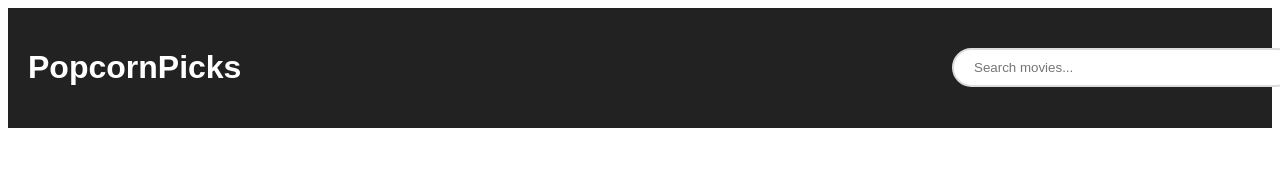
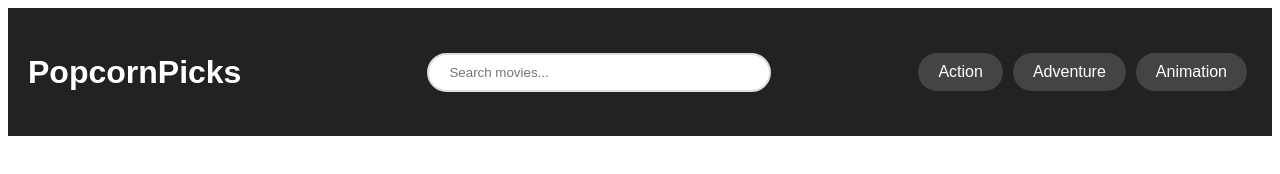
Before and after one commit to Brian-K-Gathui/PopcornPicks-Phase-1-Final-Project, a website: page index.html in a window 1280 px wide. Drawn offline with Linux system fonts and the light colour scheme.

Commit message:
Added genres filtering functionality for movie categories

```diff
--- a/index.html
+++ b/index.html
@@ -22,6 +22,9 @@
 
             <!-- Added below search form -->
             <div id="loading" class="loading"></div>
+
+            <!-- Below the loading indicator -->
+            <div id="tags"></div>
         </div>
     </header>
 
--- a/script.js
+++ b/script.js
@@ -2,6 +2,52 @@ const API_KEY = 'api_key=your_tmdb_api_key';
 const BASE_URL = 'https://api.themoviedb.org/3';
 const API_URL = `${BASE_URL}/discover/movie?sort_by=popularity.desc&${API_KEY}`;
 const IMG_URL = 'https://image.tmdb.org/t/p/w500';
+
+const genres = [
+    { "id": 28, "name": "Action" },
+    { "id": 12, "name": "Adventure" },
+    { "id": 16, "name": "Animation" },
+    // Add the remaining genres here...
+];
+
+const tagsEl = document.getElementById('tags');
+let selectedGenre = [];
+
+setGenres();
+
+function setGenres() {
+    tagsEl.innerHTML = '';
+    genres.forEach(genre => {
+        const tag = document.createElement('div');
+        tag.classList.add('tag');
+        tag.id = genre.id;
+        tag.innerText = genre.name;
+        tag.addEventListener('click', () => {
+            if (selectedGenre.includes(genre.id)) {
+                selectedGenre = selectedGenre.filter(id => id !== genre.id);
+            } else {
+                selectedGenre.push(genre.id);
+            }
+            highlightSelection();
+            getMovies(`${API_URL}&with_genres=${encodeURI(selectedGenre.join(','))}`);
+        });
+        tagsEl.append(tag);
+    });
+}
+
+function highlightSelection() {
+    const tags = document.querySelectorAll('.tag');
+    tags.forEach(tag => {
+        tag.classList.remove('highlight');
+    });
+
+    if (selectedGenre.length !== 0) {
+        selectedGenre.forEach(id => {
+            const tag = document.getElementById(id);
+            tag.classList.add('highlight');
+        });
+    }
+}
 
 async function getMovies(url) {
     showLoading();
--- a/style.css
+++ b/style.css
@@ -57,6 +57,30 @@ main {
     100% { transform: rotate(360deg); }
 }
 
+#tags {
+    display: flex;
+    justify-content: center;
+    flex-wrap: wrap;
+    margin: 20px 0;
+}
+
+.tag {
+    padding: 10px 20px;
+    background-color: #444;
+    border-radius: 30px;
+    color: white;
+    margin: 5px;
+    cursor: pointer;
+    transition: background-color 0.3s;
+}
+
+.tag.highlight {
+    background-color: orange;
+}
+
+.tag:hover {
+    background-color: #888;
+}
 
 .movie {
     width: 200px;
```
